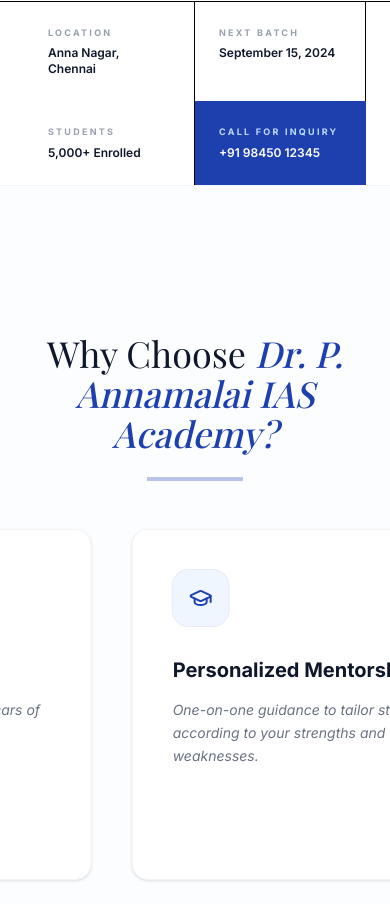
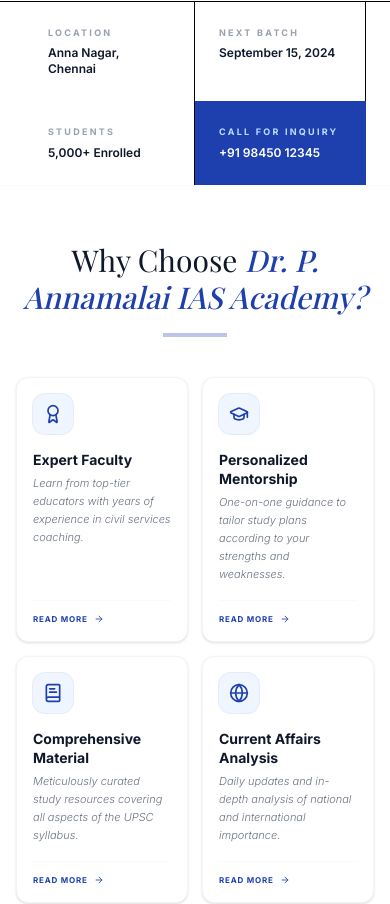
Before and after one commit to Gowthammm1122/AnnamalaiV2, a React (Vite) app: page / in a window 390 px wide. Shown: the part 1220-2124 px from the top of the page. Built offline with nearby package versions, Linux system fonts and the light colour scheme; a web font is replaced by a local one.

Commit message:
mobile bug fix

```diff
--- a/src/components/Home/FacultySection.tsx
+++ b/src/components/Home/FacultySection.tsx
@@ -50,6 +50,15 @@
 };
 
 const FacultySection = () => {
+  const [isMobile, setIsMobile] = useState(false);
+
+  useEffect(() => {
+    const checkMobile = () => setIsMobile(window.innerWidth < 768);
+    checkMobile();
+    window.addEventListener("resize", checkMobile);
+    return () => window.removeEventListener("resize", checkMobile);
+  }, []);
+
   const containerRef = useRef<HTMLDivElement>(null);
   const { scrollYProgress } = useScroll({
     target: containerRef,
@@ -87,6 +96,7 @@
 
   // Update active index based on scroll progress
   useEffect(() => {
+    if (isMobile) return;
     return scrollYProgress.onChange((v) => {
       const index = Math.min(
         Math.floor(v * FACULTY.length),
@@ -94,7 +104,45 @@
       );
       setActiveIndex(index);
     });
-  }, [scrollYProgress, FACULTY.length]);
+  }, [scrollYProgress, FACULTY.length, isMobile]);
+
+  if (isMobile) {
+    return (
+      <section className="bg-white py-14 px-4 border-b border-gray-100">
+        <div className="max-w-[1440px] mx-auto">
+          <div className="text-center mb-10">
+            <div className="inline-block px-3 py-1 bg-primary-light text-primary text-[9px] font-bold tracking-[0.3em] uppercase rounded-full mb-3">
+              MEET THE MENTORS
+            </div>
+            <h2 className="text-3xl font-display text-dark leading-tight">
+              Our Distinguished <span className="italic text-primary font-medium font-display">Faculty</span>
+            </h2>
+            <div className="w-16 h-1 bg-primary mx-auto opacity-30 mt-4"></div>
+          </div>
+
+          <div className="flex flex-col gap-4">
+            {FACULTY.map((f, i) => (
+              <div
+                key={i}
+                className="flex gap-4 p-4 bg-white border border-gray-100 rounded-2xl shadow-sm hover:shadow-md transition-all duration-300"
+              >
+                <div className="w-20 h-20 rounded-2xl overflow-hidden flex-shrink-0 border border-gray-100 shadow-sm">
+                  <img src={f.image} className="w-full h-full object-cover" alt={f.name} />
+                </div>
+                <div className="flex-1 flex flex-col justify-center">
+                  <span className="text-[10px] font-bold text-primary tracking-wider uppercase">{f.role}</span>
+                  <h3 className="text-lg font-bold text-dark mt-0.5 leading-snug">{f.name}</h3>
+                  <p className="text-xs text-gray-500 font-light mt-1.5 leading-relaxed">
+                    {f.desc}
+                  </p>
+                </div>
+              </div>
+            ))}
+          </div>
+        </div>
+      </section>
+    );
+  }
 
   return (
     <section ref={containerRef} className="relative bg-white" style={{ height: `${FACULTY.length * 100}vh` }}>
--- a/src/components/Home/WhyChooseUs.tsx
+++ b/src/components/Home/WhyChooseUs.tsx
@@ -1,10 +1,18 @@
-import React, { useRef } from "react";
+import React, { useRef, useState, useEffect } from "react";
 import { motion, useScroll, useTransform, useSpring } from "motion/react";
 import { Award, GraduationCap, BookText, Globe, Microscope, Sparkles, ArrowRight } from "lucide-react";
 
 const WhyChooseUs = () => {
+  const [isMobile, setIsMobile] = useState(false);
   const targetRef = useRef<HTMLDivElement>(null);
   const scrollContainerRef = useRef<HTMLDivElement>(null);
+
+  useEffect(() => {
+    const checkMobile = () => setIsMobile(window.innerWidth < 768);
+    checkMobile();
+    window.addEventListener("resize", checkMobile);
+    return () => window.removeEventListener("resize", checkMobile);
+  }, []);
 
   const { scrollYProgress } = useScroll({
     target: targetRef,
@@ -52,6 +60,43 @@
       desc: "Mock interview sessions with former civil servants to polish your personality.",
     },
   ];
+
+  if (isMobile) {
+    return (
+      <section className="bg-white py-14 px-4 border-y border-gray-50">
+        <div className="max-w-[1440px] mx-auto">
+          <div className="text-center mb-10">
+            <h2 className="text-3xl font-display text-dark mb-3 leading-tight">
+              Why Choose <span className="italic text-primary font-medium font-display">Dr. P. Annamalai IAS Academy?</span>
+            </h2>
+            <div className="w-16 h-1 bg-primary mx-auto opacity-30 mt-4"></div>
+          </div>
+
+          <div className="grid grid-cols-2 gap-3.5">
+            {features.map((f, i) => (
+              <div
+                key={i}
+                className="p-4 bg-white border border-gray-100 shadow-sm rounded-xl flex flex-col justify-between"
+              >
+                <div>
+                  <div className="w-10 h-10 bg-primary-light flex items-center justify-center text-primary mb-4 rounded-xl ring-1 ring-primary/10">
+                    {React.cloneElement(f.icon as React.ReactElement<any>, { className: "w-5 h-5" })}
+                  </div>
+                  <h3 className="text-sm font-bold text-dark mb-1.5 leading-snug">{f.title}</h3>
+                  <p className="text-[11px] text-gray-500 font-light italic leading-relaxed">
+                    {f.desc}
+                  </p>
+                </div>
+                <div className="mt-4 pt-3 border-t border-gray-50 flex items-center text-primary text-[8px] font-bold uppercase tracking-widest">
+                  Read More <ArrowRight className="ml-1.5 w-2.5 h-2.5" />
+                </div>
+              </div>
+            ))}
+          </div>
+        </div>
+      </section>
+    );
+  }
 
   return (
     <section ref={targetRef} className="relative h-[400vh] bg-white">
```
